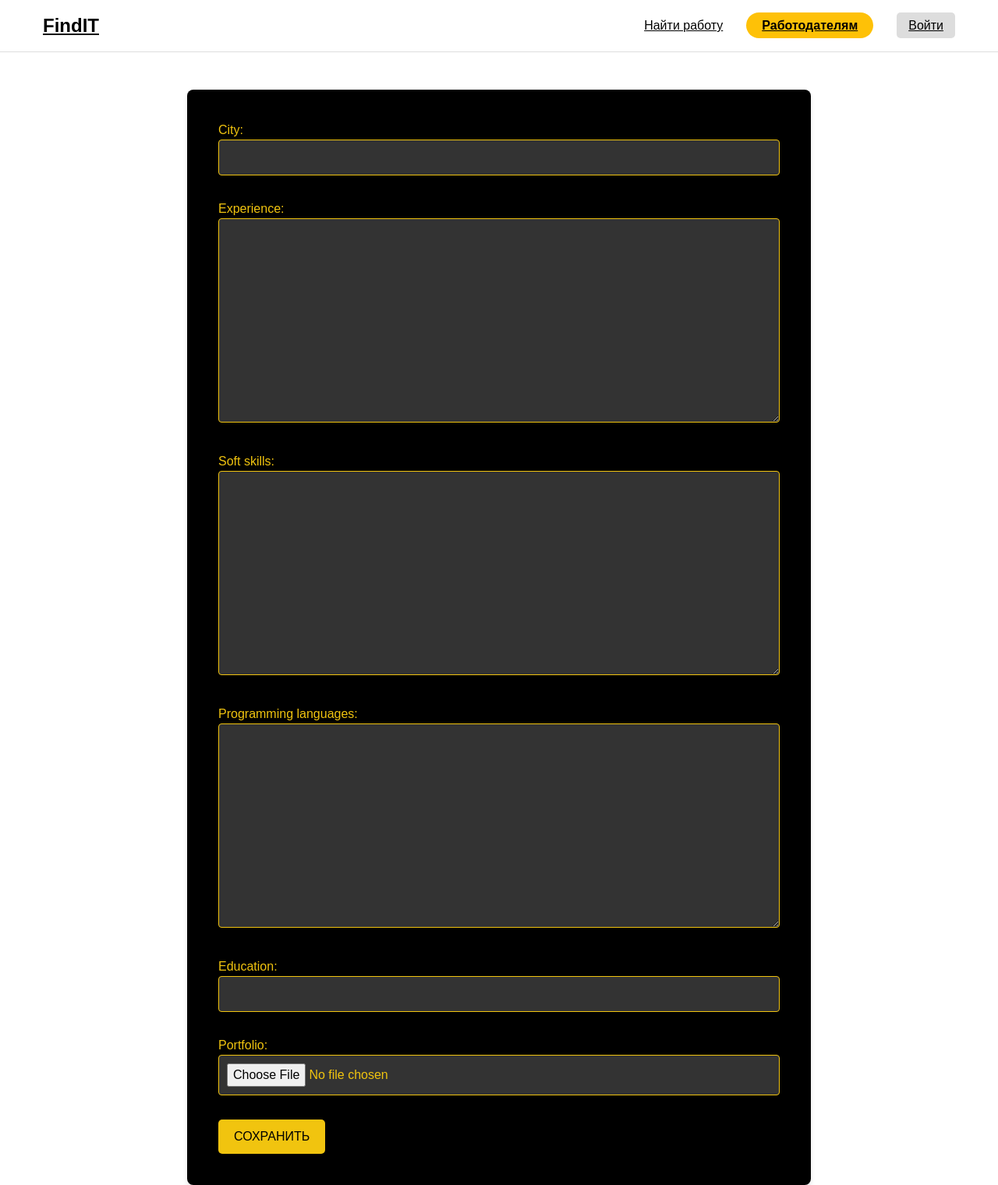
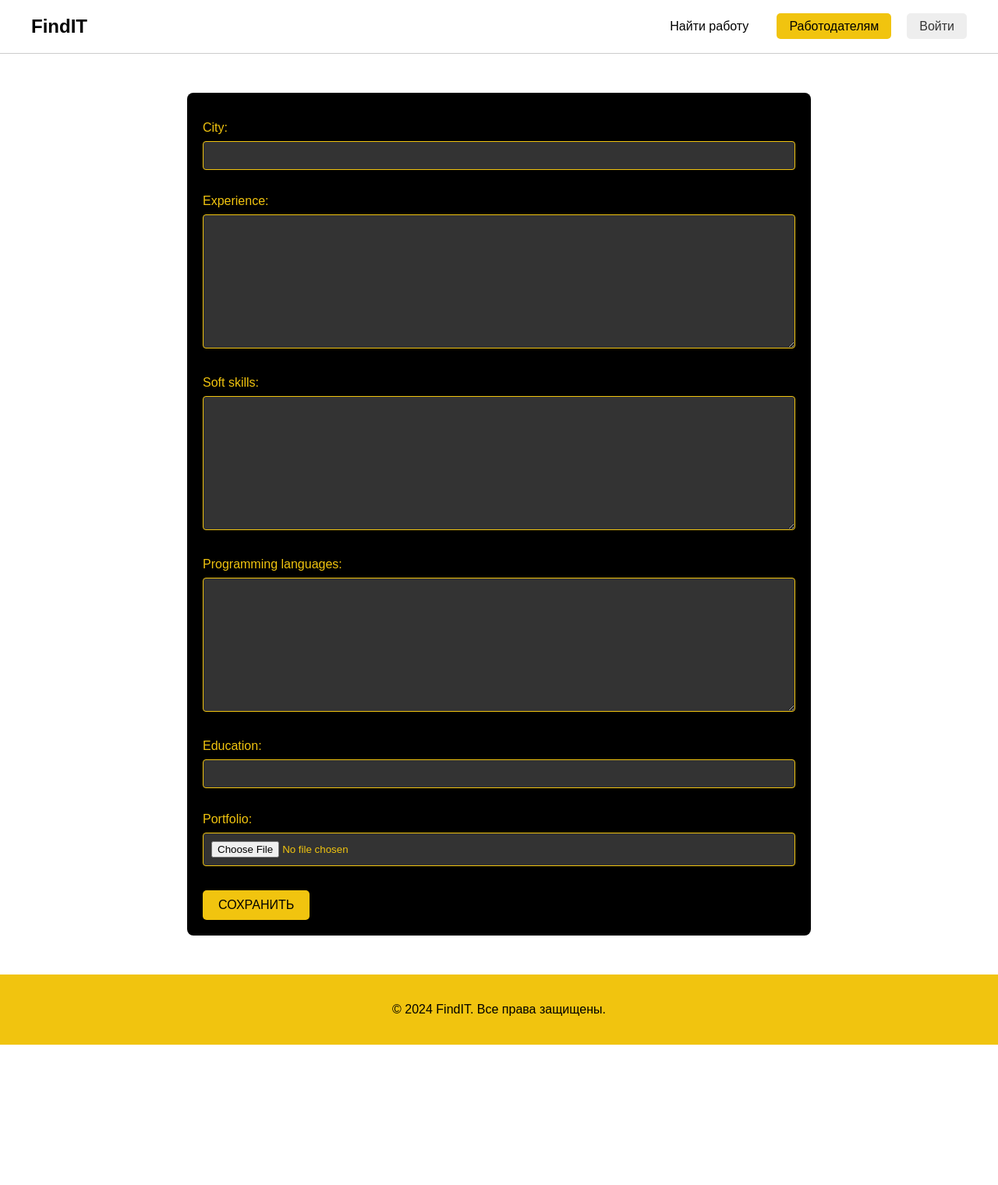
Before and after one commit to zzhaann/FindIT, a Django app: page /resume/ in a window 1280 px wide. Shown: the whole page at 78% size. After the commit the page ends 1340 px from the top, so only its background shows below. Run offline with Django 4.2, Linux system fonts and the light colour scheme; a user stored in the database is signed in.

Commit message:
Я сделал create_resume.html create_resume.css Я переделал create_resume.css create_resume.html

```diff
--- a/findit/main/static/main/css/create_resume.css
+++ b/findit/main/static/main/css/create_resume.css
@@ -1,132 +1,136 @@
 /* Общие стили */
 body {
     font-family: Arial, sans-serif;
-    background-color: #ffffff; /* Белый фон */
-    color: #f1c40f; /* Желтый цвет текста */
+    background-color: #ffffff; /* Белый фон страницы */
+    color: #000000; /* Черный цвет текста */
     margin: 0;
     padding: 0;
-    a:link {color:#000000}
-a:visited {color:#000000}
-a:hover {color:#000000}
-a:active {color:#000000}
 }
 
-
-
-.header h1 {
-    color: #f1c40f; /* Желтый заголовок */
-    margin: 20px 0;
-    font-size: 36px;
-    font-weight: bold;
-    text-shadow: 2px 2px 4px rgba(0, 0, 0, 0.7);
-    text-align: center;
+a {
+    color: #000000; /* Черный цвет ссылок */
+    text-decoration: none;
 }
 
-/* Стили для контейнера */
+a:hover {
+    text-decoration: underline;
+}
+
+/* Шапка */
+.header {
+    background-color: #ffffff; /* Белый фон шапки */
+    padding: 20px;
+    border-bottom: 1px solid #ccc;
+}
+
+.containermenu {
+    max-width: 1200px;
+    margin: 0 auto;
+    display: flex;
+    justify-content: space-between;
+    align-items: center;
+}
+
+.header_logo a {
+    font-size: 24px;
+    font-weight: bold;
+    color: #000000;
+}
+
+.header_menu .menu {
+    list-style: none;
+    display: flex;
+    gap: 20px;
+    margin: 0;
+    padding: 0;
+}
+
+.header_menu .menu li a {
+    font-size: 16px;
+    padding: 8px 16px;
+    border-radius: 5px;
+    transition: background-color 0.3s;
+}
+
+.header_menu .menu li a.work {
+    background-color: #f1c40f; /* Желтый цвет */
+    color: #000000;
+}
+
+.header_menu .menu li a.work:hover {
+    background-color: #d4ac0d;
+}
+
+.header_menu .menu li a.login {
+    background-color: #eeeeee; /* Светло-серый */
+    color: #333333;
+}
+
+.header_menu .menu li a.login:hover {
+    background-color: #cccccc;
+}
+
+/* Основной контейнер */
 .container {
     max-width: 800px;
-    margin: 0 auto;
+    margin: 50px auto;
     padding: 20px;
-    background-color: #000000; /* Черный фон главного контейнера */
+    background-color: #000000; /* Черный фон */
+    color: #f1c40f; /* Желтый текст */
     border-radius: 8px;
-    box-shadow: 0 4px 6px rgba(0, 0, 0, 0.1);
-    color: #f1c40f; /* Желтый текст внутри контейнера */
+    box-sizing: border-box; /* Учитывать границы и внутренние отступы в ширине */
 }
 
 /* Стили для формы */
-.resume-form {
-    background-color: transparent;
-    padding: 20px;
-}
-
 .resume-form label {
-    color: #f1c40f; /* Желтый цвет текста меток */
+    display: block;
+    margin-bottom: 8px;
+    color: #f1c40f;
 }
 
 .resume-form input,
 .resume-form textarea,
 .resume-form select {
-    background-color: #333; /* Темный фон полей */
+    width: 100%; /* Гарантия, что элементы занимают всю ширину контейнера */
+    max-width: 100%; /* Исключает возможность превышения ширины */
+    box-sizing: border-box; /* Включает отступы и границы в ширину */
+    padding: 10px;
+    margin-bottom: 15px;
+    background-color: #333333; /* Темный фон полей */
     color: #f1c40f; /* Желтый текст */
     border: 1px solid #f1c40f; /* Желтая рамка */
     border-radius: 4px;
-    padding: 10px;
-    margin-bottom: 15px;
-    width: 100%;
-}
-
-.resume-form input::placeholder,
-.resume-form textarea::placeholder {
-    color: #aaa; /* Серый текст для подсказок */
 }
 
 .resume-form input:focus,
 .resume-form textarea:focus,
 .resume-form select:focus {
     border-color: #f39c12;
+    outline: none;
     box-shadow: 0 0 5px #f39c12;
 }
 
 /* Кнопка */
 .btn-yellow {
     background-color: #f1c40f;
-    color: #000;
+    color: #000000;
     border: none;
     padding: 10px 20px;
     border-radius: 5px;
     font-size: 16px;
     text-transform: uppercase;
+    cursor: pointer;
     transition: background-color 0.3s;
 }
 
 .btn-yellow:hover {
     background-color: #d4ac0d;
-    color: #000;
 }
 
-/* Шапка сайта */
-.header {
-    background-color: white; /* Белый фон шапки */
-    padding: 15px 0;
-    border-bottom: 1px solid #ddd;
+/* Футер */
+.footer {
+    text-align: center;
+    padding: 20px;
+    background-color: #f1c40f;
+    color: #000000;
 }
-
-.header_menu .menu {
-    list-style: none;
-    display: flex;
-    gap: 30px;
-    margin: 0;
-    padding: 0;
-}
-
-.header_logo {
-    text-decoration: none;
-    font-size: 24px;
-    font-weight: bold;
-    color: #333;
-}
-
-.work {
-    background-color: #fec107;
-    color: #079ffe;
-    padding: 8px 20px;
-    border-radius: 20px;
-    font-weight: bold;
-}
-
-.login {
-    background-color: #ddd;
-    color: #333;
-    padding: 8px 15px;
-    border-radius: 5px;
-}
-
-/* Общий контейнер для меню */
-.containermenu {
-    display: flex;
-    justify-content: space-between;
-    align-items: center;
-    max-width: 1200px;
-    margin: 0 auto;
-    padding: 0 15px;
-}
--- a/findit/main/templates/main/create_resume.html
+++ b/findit/main/templates/main/create_resume.html
@@ -3,14 +3,13 @@
 <head>
     {% load static %}
     <meta charset="UTF-8">
-    <meta name="viewport" content="width=device-width, user-scalable=no, initial-scale=1.0, maximum-scale=1.0, minimum-scale=1.0">
+    <meta name="viewport" content="width=device-width, initial-scale=1.0">
     <meta http-equiv="X-UA-Compatible" content="ie=edge">
     <title>Создание резюме</title>
-    <link rel="stylesheet" href="https://cdn.jsdelivr.net/npm/bootstrap@5.3.3/dist/css/bootstrap.min.css">
     <link rel="stylesheet" href="{% static 'main/css/create_resume.css' %}">
-
 </head>
 <body>
+
 <header class="header">
     <div class="containermenu">
         <div class="header_logo">
@@ -26,13 +25,17 @@
     </div>
 </header>
 
-<div class="container mt-5">
+<div class="container">
     <form method="post" enctype="multipart/form-data" class="resume-form">
         {% csrf_token %}
         {{ form.as_p }}
-        <button type="submit" class="btn btn-yellow">Сохранить</button>
+        <button type="submit" class="btn-yellow">Сохранить</button>
     </form>
 </div>
 
+<footer class="footer">
+    <p>© 2024 FindIT. Все права защищены.</p>
+</footer>
+
 </body>
 </html>
```
